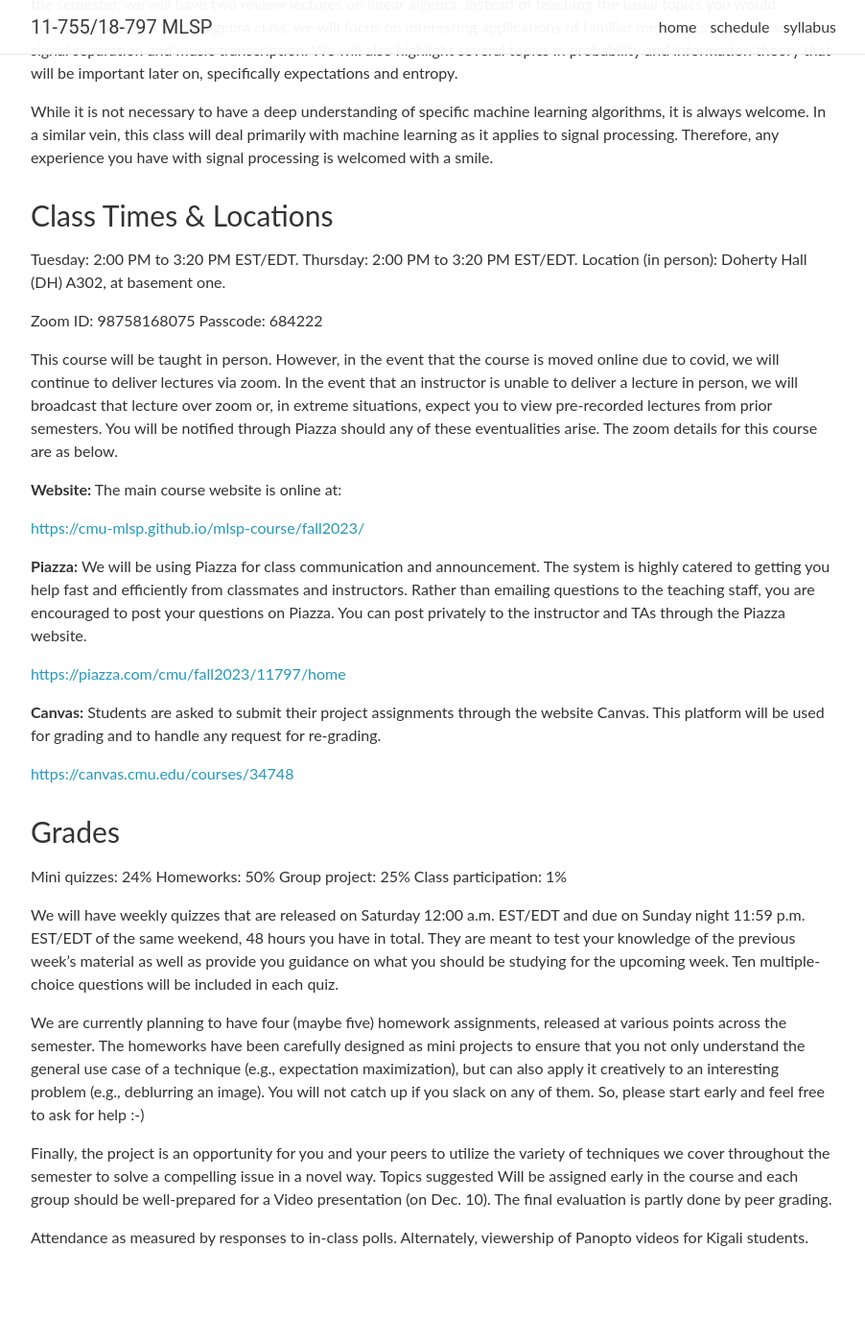
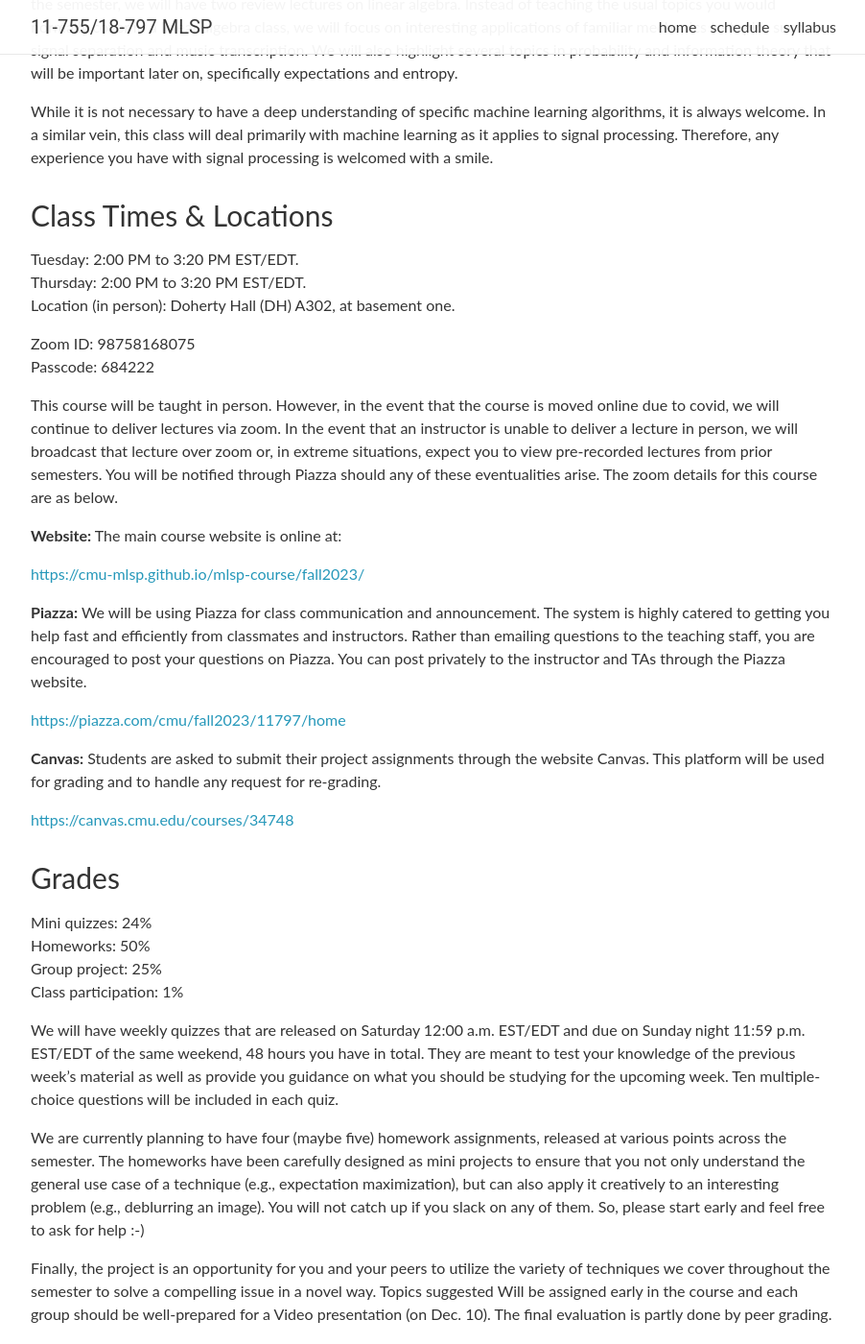
Before and after one commit to cmu-mlsp/cmu-11-755-website, a Jekyll site: the page built from fall2023/_pages/syllabus.md, in a window 1280 px wide and 1400 px high, scrolled down 434 px. Shown: the whole window at 96% size, without its empty margins (188-1090 px from the left). Built offline with Jekyll 4.4.1, drawn with Linux system fonts in a browser that asks for light colours; nearby versions of some CDN libraries; comment, search, counter and statistics services are not loaded.

```diff
--- a/fall2023/_pages/syllabus.md
+++ b/fall2023/_pages/syllabus.md
@@ -18,11 +18,11 @@ It is imperative to your success in this course to have a solid grasp on linear
 While it is not necessary to have a deep understanding of specific machine learning algorithms, it is always welcome. In a similar vein, this class will deal primarily with machine learning as it applies to signal processing. Therefore, any experience you have with signal processing is welcomed with a smile.
 
 ### Class Times & Locations
-Tuesday: 2:00 PM to 3:20 PM EST/EDT.
-Thursday: 2:00 PM to 3:20 PM EST/EDT.
+Tuesday: 2:00 PM to 3:20 PM EST/EDT. <br>
+Thursday: 2:00 PM to 3:20 PM EST/EDT. <br>
 Location (in person): Doherty Hall (DH) A302, at basement one.
 
-Zoom ID: 98758168075
+Zoom ID: 98758168075 <br>
 Passcode: 684222
 
 This course will be taught in person. However, in the event that the course is moved online due to covid, we will continue to deliver lectures via zoom. In the event that an instructor is unable to deliver a lecture in person, we will broadcast that lecture over zoom or, in extreme situations, expect you to view pre-recorded lectures from prior semesters. You will be notified through Piazza should any of these eventualities arise. The zoom details for this course are as below.
@@ -40,10 +40,10 @@ This course will be taught in person. However, in the event that the course is m
 [https://canvas.cmu.edu/courses/34748](https://canvas.cmu.edu/courses/34748)
 
 ### Grades
-Mini quizzes: 24%
-Homeworks: 50%
-Group project: 25%
-Class participation: 1%
+Mini quizzes: 24% <br>
+Homeworks: 50% <br>
+Group project: 25% <br>
+Class participation: 1% <br>
 
 We will have weekly quizzes that are released on Saturday 12:00 a.m. EST/EDT and due on Sunday night 11:59 p.m. EST/EDT of the same weekend, 48 hours you have in total. They are meant to test your knowledge of the previous week's material as well as provide you guidance on what you should be studying for the upcoming week. Ten multiple-choice questions will be included in each quiz.
 
```
